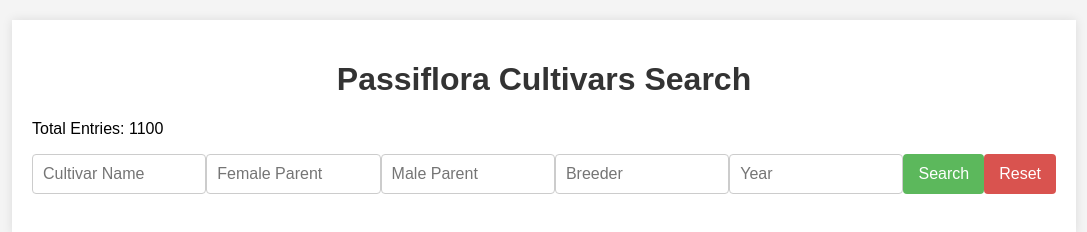
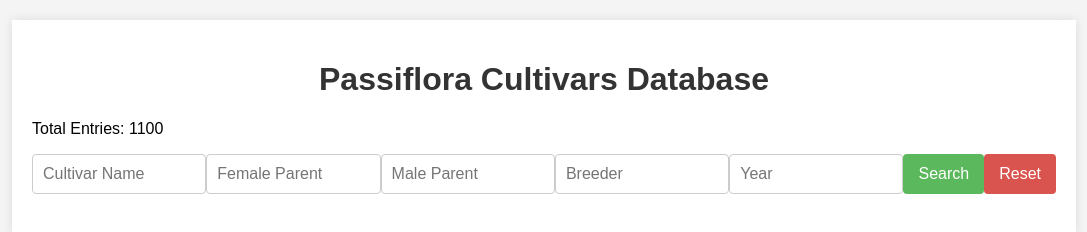
Before and after one commit to Thildi/passiflora-cultivars-search, a plain HTML site: page index.html in a window 1280 px wide. Shown: the whole page, without its empty margins (96-1183 px from the left). Drawn offline with Linux system fonts and the light colour scheme.

Commit message:
Change h1

```diff
--- a/index.html
+++ b/index.html
@@ -3,12 +3,12 @@
   <head>
     <meta charset="UTF-8" />
     <meta name="viewport" content="width=device-width, initial-scale=1.0" />
-    <title>Passiflora Cultivars Search</title>
+    <title>Passiflora Cultivars Database</title>
     <link rel="stylesheet" href="styles.css" />
   </head>
   <body>
     <div class="container">
-      <h1>Passiflora Cultivars Search</h1>
+      <h1>Passiflora Cultivars Database</h1>
       <p id="entry-count">Total Entries: 0</p>
 
       <div class="search-fields">
```
